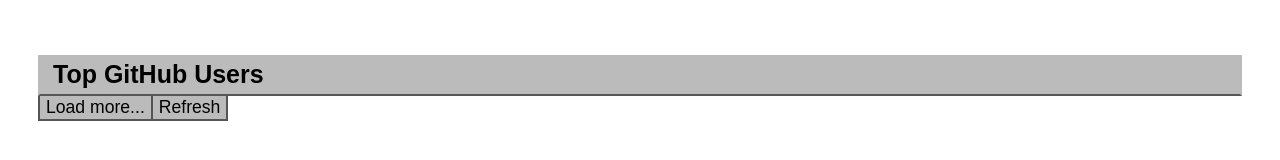
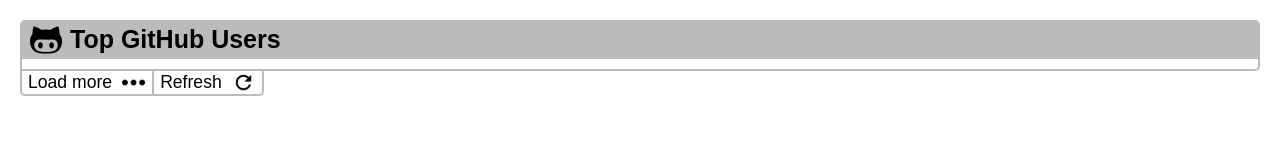
Before and after one commit to kofan/top-github-users, a website built with webpack: page src/index.html in a window 1280 px wide. Built offline with nearby package versions, Linux system fonts and the light colour scheme.

Commit message:
Add images and additional styling

```diff
--- a/package.json
+++ b/package.json
@@ -36,13 +36,16 @@
     "eslint-import-resolver-node": "^0.3.1",
     "eslint-plugin-babel": "^4.1.1",
     "eslint-plugin-import": "^2.7.0",
+    "file-loader": "^0.11.2",
     "handlebars": "^4.0.10",
     "handlebars-loader": "^1.5.0",
     "html-webpack-plugin": "^2.29.0",
+    "image-webpack-loader": "^3.3.1",
     "node-sass": "^4.5.3",
     "npm-run-all": "^4.0.2",
     "sass-loader": "^6.0.6",
     "style-loader": "^0.18.2",
+    "url-loader": "^0.5.9",
     "webpack": "^3.3.0"
   },
   "dependencies": {
--- a/src/index.html
+++ b/src/index.html
@@ -11,7 +11,7 @@
 <div id="main">
   <h1>Top GitHub Users</h1>
   <ul id="top-users-list"></ul>
-  <button id="fetch-users">Load more...</button>
+  <button id="fetch-users">Load more</button>
   <button id="refresh-users">Refresh</button>
 </div>
 </body>
--- a/src/topUsersView/topUsersView.scss
+++ b/src/topUsersView/topUsersView.scss
@@ -1,39 +1,57 @@
 $dark: #BBB;
-$darker: #555;
+$border-radius: 5px;
+
+@mixin border-dark {
+  border: 2px solid $dark;
+}
 
 body {
   font-family: sans-serif;
-  padding: 30px;
+  padding: 20px;
+  margin: 0px;
 }
 
 h1 {
   font-weight: bold;
   font-size: 25px;
-  background: $dark;
   padding: 5px;
-  padding-left: 15px;
-  margin-bottom: 0;
+  padding-left: 50px;
+  margin: 0;
+  background: url("../images/github.png") no-repeat scroll top 50% left 10px $dark;
+  background-size: 32px;
+  border-radius: $border-radius $border-radius 0px 0px;
 }
 
 #fetch-users, #refresh-users {
+  @include border-dark;
+
   float: left;
   outline: none;
-  border: 2px solid $darker;
-  background-color: $dark;
   font-size: 110%;
   cursor: pointer;
+  padding-right: 40px;
   border-top-width: 0px;
+  background: no-repeat scroll top 50% right 7px transparent;
+  background-size: contain;
+}
+
+#fetch-users {
+  background-image: url("../images/more.png");
+  border-bottom-left-radius: $border-radius;
 }
 
 #refresh-users {
+  background-image: url("../images/refresh.png");
   border-left-width: 0px;
+  border-bottom-right-radius: $border-radius;
 }
 
 #top-users-list {
+  @include border-dark;
+
   margin: 0px;
-  padding: 0px;
-  border: 2px solid $dark;
-  border-bottom-color: $darker;
+  padding: 5px;
+  border-bottom-right-radius: $border-radius;
   border-top-width: 0px;
   list-style: none;
 
--- a/webpack.config.js
+++ b/webpack.config.js
@@ -43,9 +43,33 @@
         ],
       },
       {
+        test: /\.(png|jpe?g|gif)$/,
+        use: [
+          {
+            loader: 'url-loader', // works like the file-loader, but can return a DataURL if the file is smaller than a byte limit
+            options: {
+              limit: 5120,
+              name: '/images/[name]-[hash:6].[ext]'
+            }
+          },
+          {
+            loader: 'image-webpack-loader', // optimize image
+            options: {
+              bypassOnDebug: true,
+              gifsicle: {
+                interlaced: false,
+              },
+              optipng: {
+                optimizationLevel: 7,
+              },
+            }
+          },
+        ],
+      },
+      {
         test: /\.handlebars$/,
         loader: 'handlebars-loader',
-      }
+      },
     ]
   },
   devtool: 'eval-source-map',
```
Also changed, not shown: src/images/github.png (added), src/images/more.png (added), src/images/refresh.png (added), 1 other file.
